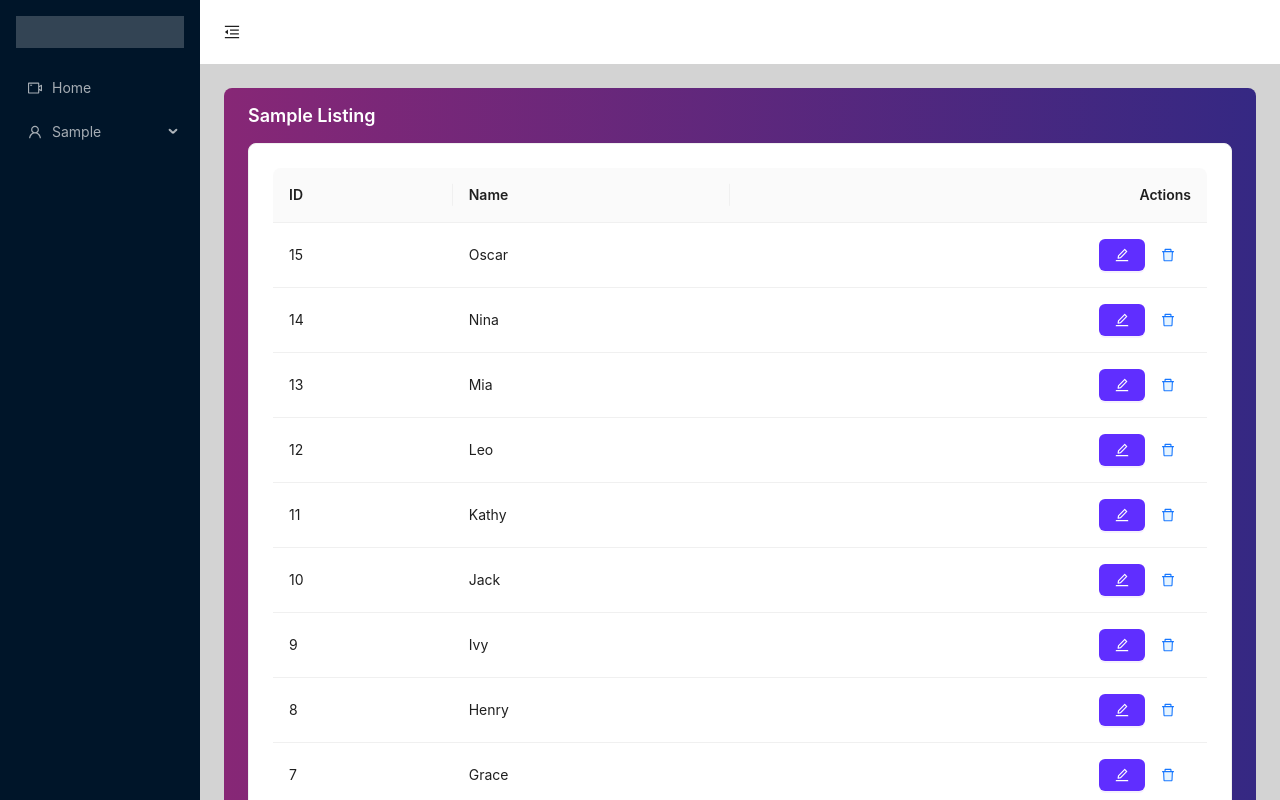
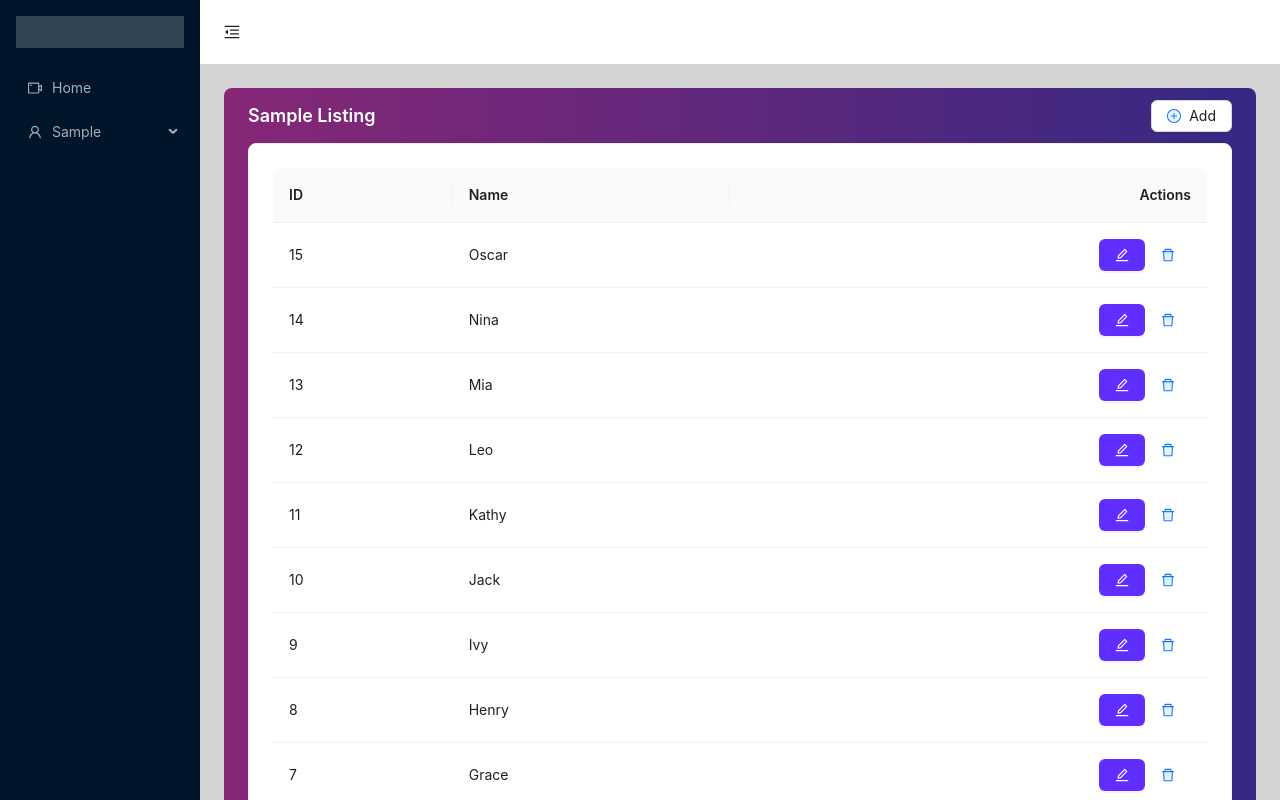
Before and after one commit to Translucent504/koolhub-admin-frontend, a React (Vite) app: page /sample in a window 1280 px wide. Shown: the top 800 px of the page. Built offline with nearby package versions, Linux system fonts and the light colour scheme.

Commit message:
update sample listing page with create new button

```diff
--- a/src/features/sample/SampleListing.jsx
+++ b/src/features/sample/SampleListing.jsx
@@ -1,4 +1,8 @@
-import { DeleteTwoTone, EditOutlined } from "@ant-design/icons";
+import {
+    DeleteTwoTone,
+    EditOutlined,
+    PlusCircleTwoTone,
+} from "@ant-design/icons";
 import { Button, Popconfirm, Tooltip } from "antd";
 import SimpleGrid from "components/SimpleGrid";
 import { useState } from "react";
@@ -70,7 +74,7 @@ const List = () => {
   };
 
   const onHandleEditItem = (id) => {
-    navigate(`edit/${id}`);
+    navigate(`${id}`);
   };
 
   const onChange = (page) => {
@@ -87,8 +91,18 @@ const List = () => {
       pagination={pagination}
       onChange={onChange}
       loading={isFetching}
+      cardExtra={<Toolbar />}
     />
   );
 };
 
 export default List;
+
+function Toolbar() {
+  const navigate = useNavigate();
+  return (
+    <Button type="default" icon={<PlusCircleTwoTone />} onClick={() => navigate("new")}>
+      Add
+    </Button>
+  );
+}
```
